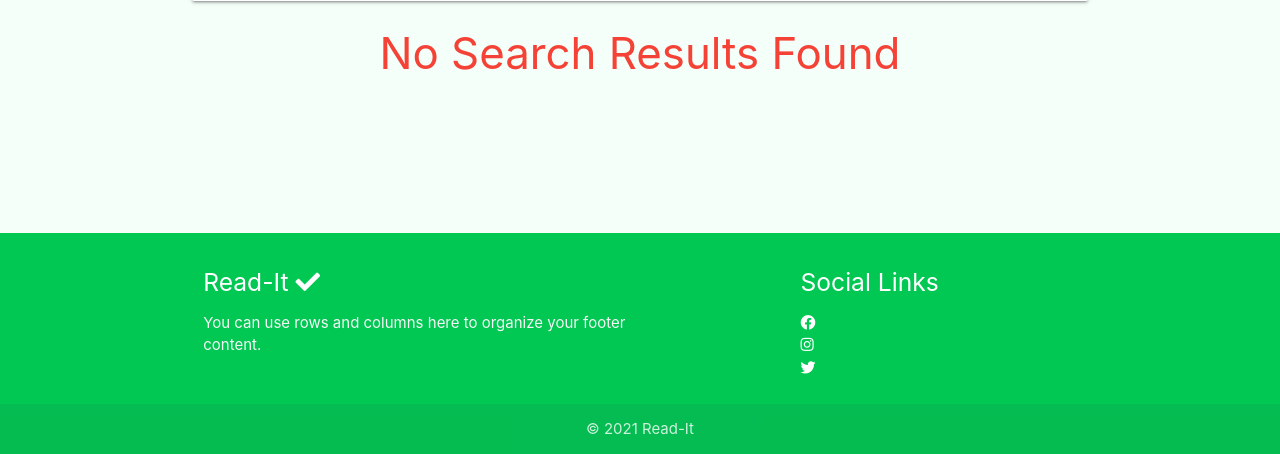
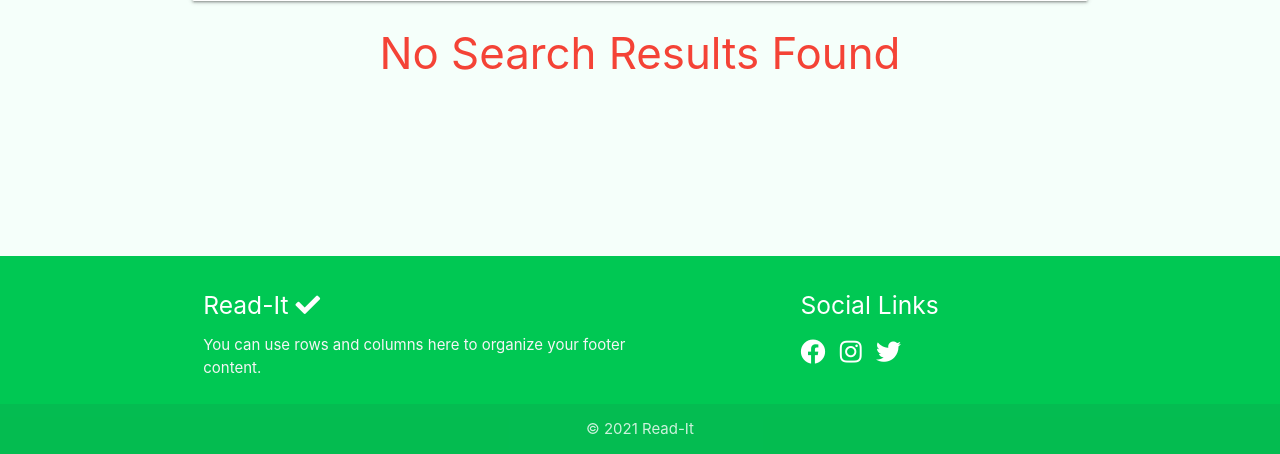
Before and after one commit to taybro23/Read-It-MS3, a Flask app: page /books in a window 1280 px wide. Shown: the part 346-800 px from the top of the page. Run offline with Flask 2, Linux system fonts and the light colour scheme; data that the repository does not hold is empty; some libraries are stand-ins or nearby versions.

Commit message:
Social links styled.

```diff
--- a/static/css/style.css
+++ b/static/css/style.css
@@ -33,6 +33,14 @@ nav .brand-logo {
 
 ul:not(.browser-default) {
     padding-right: 40px;
+}
+
+/* ---------- Footer ---------- */
+
+.social-links li {
+    display: inline-block;
+    margin-right: 10px;
+    font-size: 25px;
 }
 
 
```
